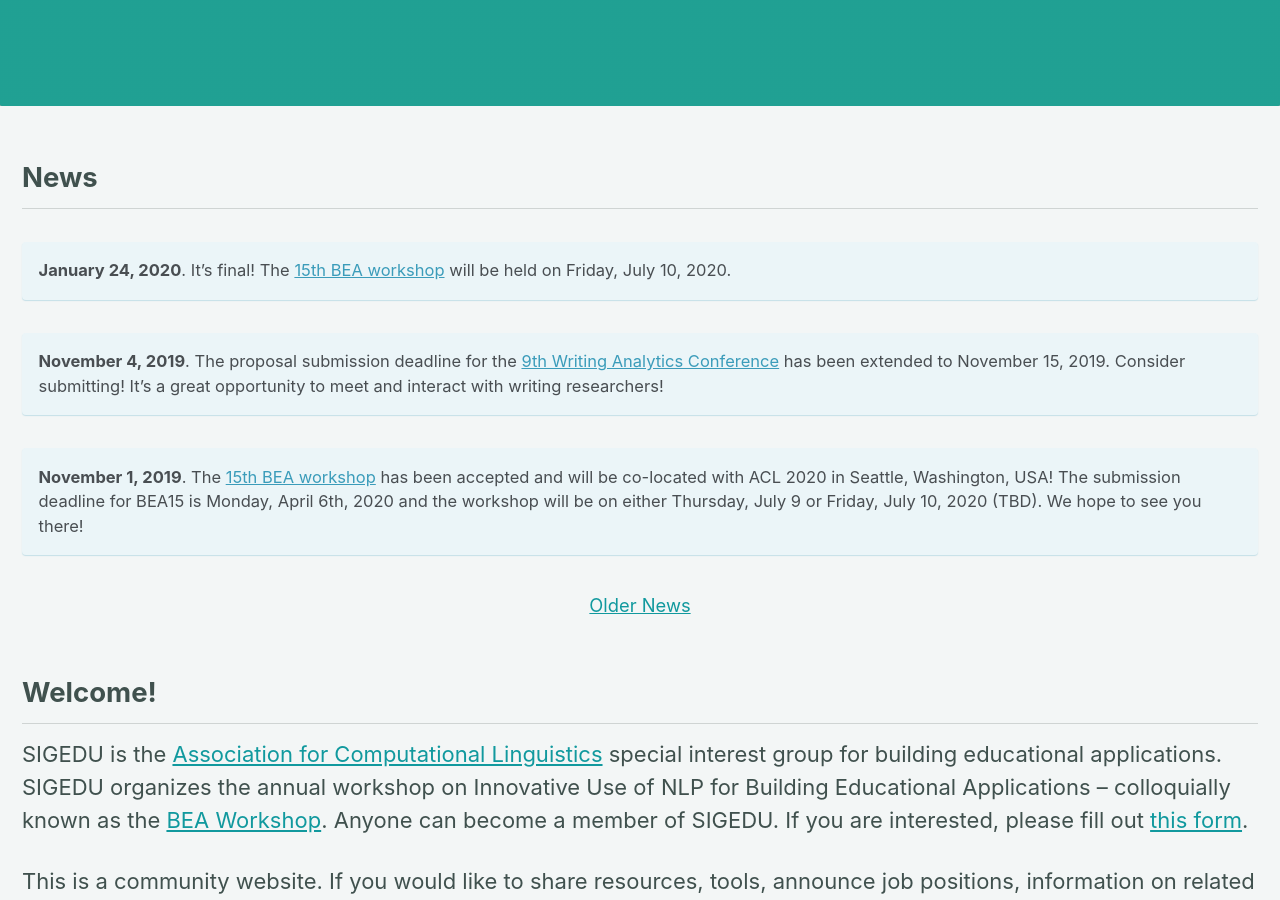
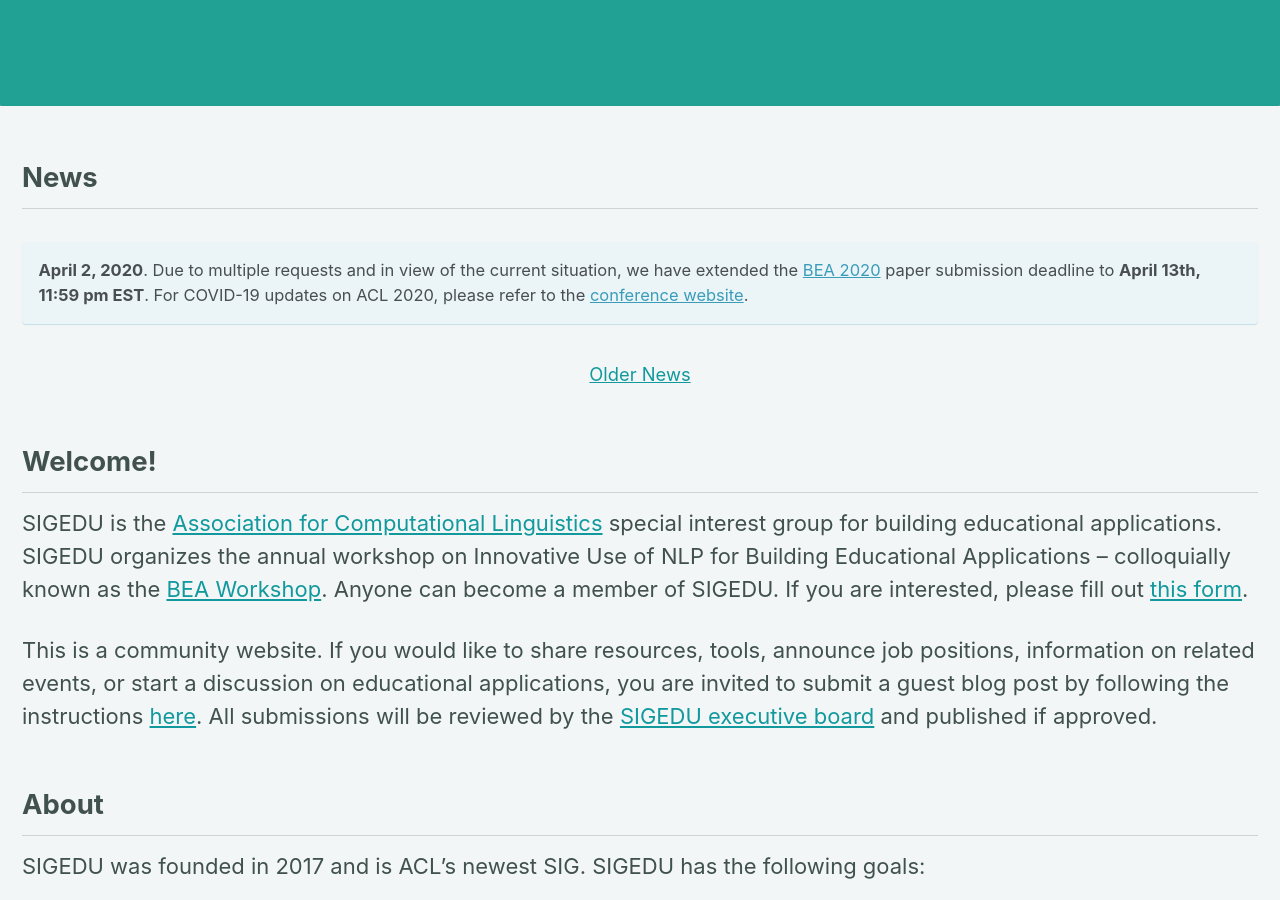
Before and after one commit to sigedu-org/website, a Jekyll site: the page built from _pages/home.md, in a window 1280 px wide and 900 px high, scrolled down 402 px. Built offline with Jekyll 4.4.1, drawn with Linux system fonts in a browser that asks for light colours; cached includes are drawn as plain includes; nearby versions of some CDN libraries.

Commit message:
Add notice about extended deadline & update BEA page.
- Also move older news to archive.

```diff
--- a/_pages/home.md
+++ b/_pages/home.md
@@ -10,15 +10,12 @@ excerpt: "Special Interest Group for Building Educational Applications<br/><br/>
 
 <h2>News</h2>
 
-**January 24, 2020**. It's final! The [15th BEA workshop](/bea/current) will be held on Friday, July 10, 2020.
+**April 2, 2020**. Due to multiple requests and in view of the current situation,
+we have extended the [BEA 2020](/bea/current) paper submission deadline to **April
+13th, 11:59 pm EST**. For COVID-19 updates on ACL 2020, please refer to the
+[conference
+website](https://acl2020.org).
 {: .notice--info}
-
-**November 4, 2019**. The proposal submission deadline for the [9th Writing Analytics Conference](/blog/guest/9th-wac-announcement) has been extended to November 15, 2019. Consider submitting! It's a great opportunity to meet and interact with writing researchers!
-{: .notice--info}
-
-**November 1, 2019**. The [15th BEA workshop](/bea/current) has been accepted and will be co-located with ACL 2020 in Seattle, Washington, USA! The submission deadline for BEA15 is Monday, April 6th, 2020 and the workshop will be on either Thursday, July 9 or Friday, July 10, 2020 (TBD). We hope to see you there!
-{: .notice--info}
-
 
 <div class="text-center">
     <a href="/archive/" style="font-size: smaller; font-decoration: italic;">Older News</a>
```
Also changed, not shown: _pages/archive.md (+9 -0 lines), _pages/bea/current.md (+4 -2 lines).
